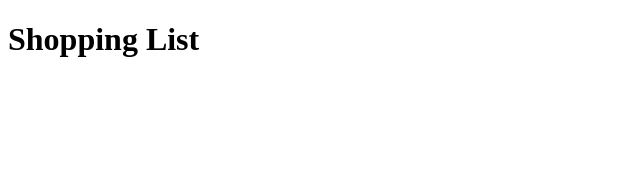
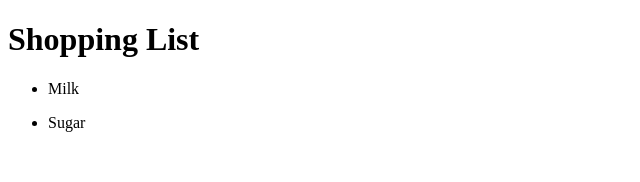
Before and after one commit to dellya-dev/shopping-list, a React (Vite) app: page / in a window 1280 px wide. Shown: the top 182 px of the page, without its empty margins (0-640 px from the left). Built offline with nearby package versions, Linux system fonts and the light colour scheme.

Commit message:
Add components, type data, and render shoppingDummy

```diff
--- a/src/App.tsx
+++ b/src/App.tsx
@@ -1,11 +1,26 @@
 
 import './App.css'
+import ShoppingList from './components/ShoppingList'
+import type { ShoppingDataItem } from './types/shoppingData'
 
 function App() {
+
+  const shoppingDummy: ShoppingDataItem[] = [
+    {
+      id: 1,
+      title: "Milk"
+    }, {
+      id: 2,
+      title: "Sugar"
+    }
+  ]
 
   return (
     <>
       <h1>Shopping List</h1>
+      <ShoppingList
+        items={shoppingDummy}
+      />
     </>
   )
 }
--- /dev/null
+++ b/src/components/ShoppingForm.tsx
@@ -0,0 +1,5 @@
+function ShoppingForm() {
+
+}
+
+export default ShoppingForm
--- /dev/null
+++ b/src/components/ShoppingItem.tsx
@@ -0,0 +1,22 @@
+import type { ShoppingDataItem } from "../types/shoppingData"
+
+ type ShoppingItemProps = {
+    item: ShoppingDataItem
+  }
+
+function ShoppingItem({ item } : ShoppingItemProps) {
+
+  return (
+    <>
+      <div>
+        <ul>
+          <li>
+            {item.title}
+          </li>
+        </ul>
+      </div>
+    </>
+  )
+}
+
+export default ShoppingItem
--- /dev/null
+++ b/src/components/ShoppingList.tsx
@@ -0,0 +1,26 @@
+import type { ShoppingDataItem } from "../types/shoppingData";
+import ShoppingItem from "./ShoppingItem";
+
+type ShoppingListProps = {
+  items: ShoppingDataItem[];
+}
+
+function ShoppingList({ items }: ShoppingListProps) {
+
+  return (
+    <>
+      <div>
+        {items.map((item) => {
+          return (
+            <ShoppingItem
+              key={item.id}
+              item={item}
+            />
+          )
+        })}
+      </div>
+    </>
+  )
+}
+
+export default ShoppingList
--- /dev/null
+++ b/src/types/shoppingData.ts
@@ -0,0 +1,4 @@
+export type ShoppingDataItem = {
+  id: number
+  title: string
+}
```
